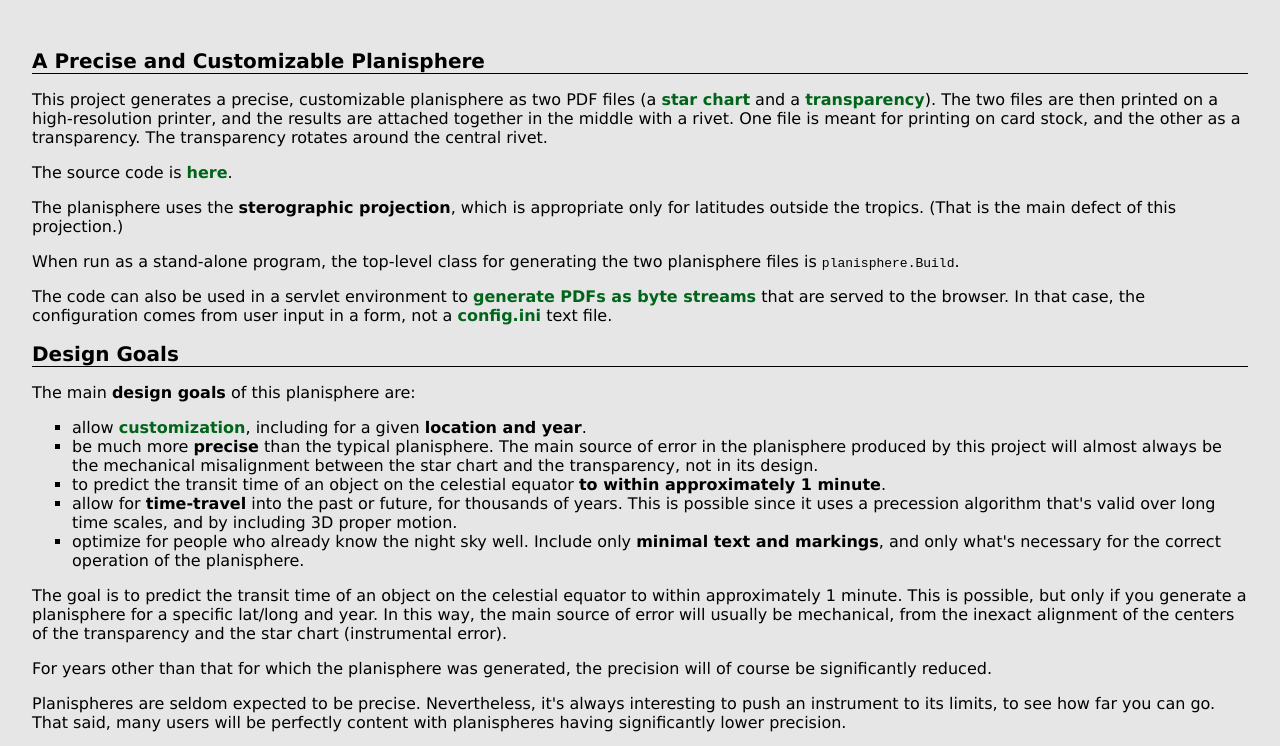
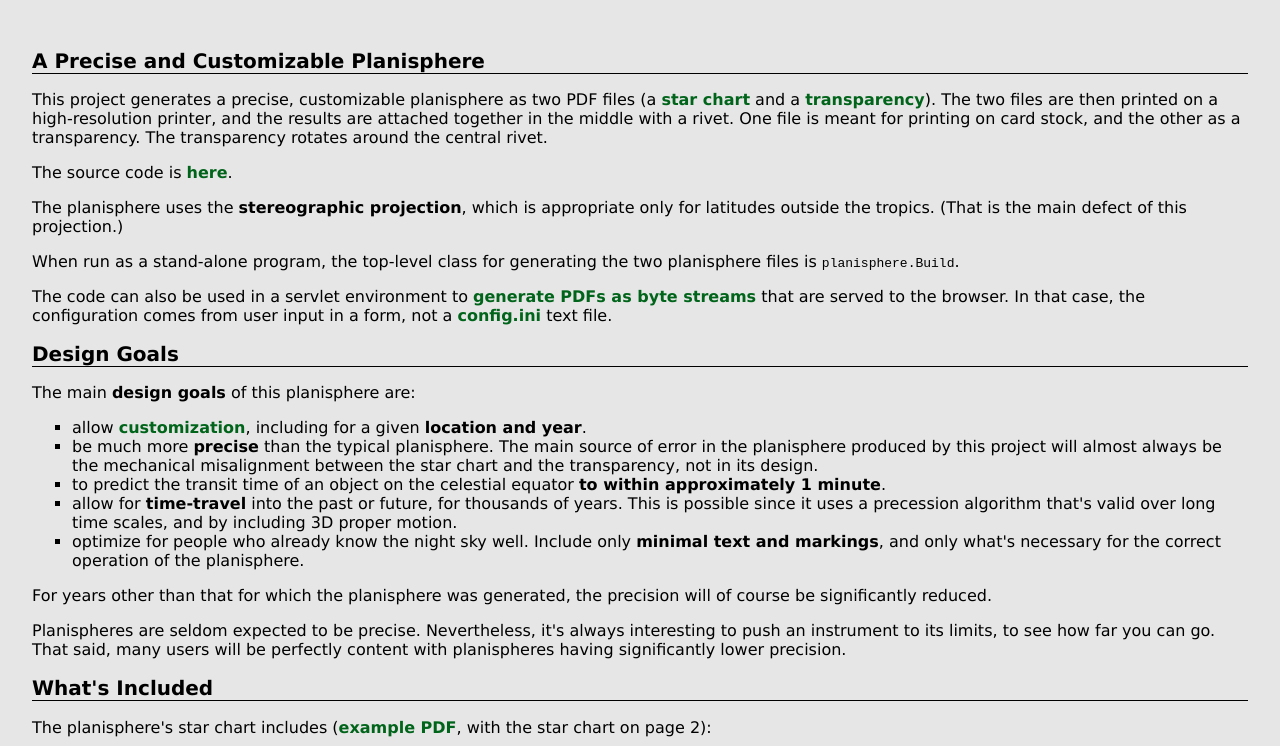
Before and after one commit to johanley/planisphere, a plain HTML site: page docs/index.html in a window 1280 px wide. Shown: the top 746 px of the page. Drawn offline with Linux system fonts and the light colour scheme.

Commit message:
Spelling

```diff
--- a/docs/index.html
+++ b/docs/index.html
@@ -20,7 +20,7 @@
 
  <P>The source code is <a href='https://github.com/johanley/planisphere'>here</a>.
 
- <P>The planisphere uses the <b>sterographic projection</b>, which is appropriate only for latitudes outside the tropics.
+ <P>The planisphere uses the <b>stereographic projection</b>, which is appropriate only for latitudes outside the tropics.
  (That is the main defect of this projection.)
 
  <P>When run as a stand-alone program, the top-level class for generating the two planisphere files is <code>planisphere.Build</code>.
@@ -44,11 +44,6 @@ The main <b>design goals</b> of this planisphere are:
   <li>optimize for people who already know the night sky well.
   Include only <b>minimal text and markings</b>, and only what's necessary for the correct operation of the planisphere.
  </ul>
-
- <P>The goal is to predict the transit time of an object on the celestial equator to within approximately 1 minute.
- This is possible, but only if you generate a planisphere for a specific lat/long and year.
- In this way, the main source of error will usually be mechanical, from the inexact alignment of the centers
- of the transparency and the star chart (instrumental error).
 
  <P>For years other than that for which the planisphere was generated, the precision will of course be significantly reduced.
 
@@ -111,7 +106,7 @@ The main <b>design goals</b> of this planisphere are:
   <li>the date-scale usually shows a small discontinuity between Dec 31 and Jan 1.
   This is because the date-scale is specific to a given year.
   It shows the observer's sidereal time at 20h in their configured time zone.
-  <li>the time-scale on the tranparency has as discontinuity, which I decided to place near 08h.
+  <li>the time-scale on the transparency has as discontinuity, which I decided to place near 08h.
   This is because the solar day and the sidereal day aren't the same length.
  </ul>
 
```
